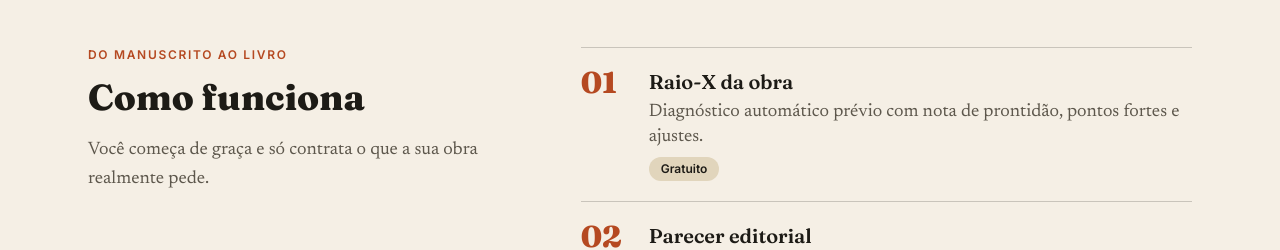
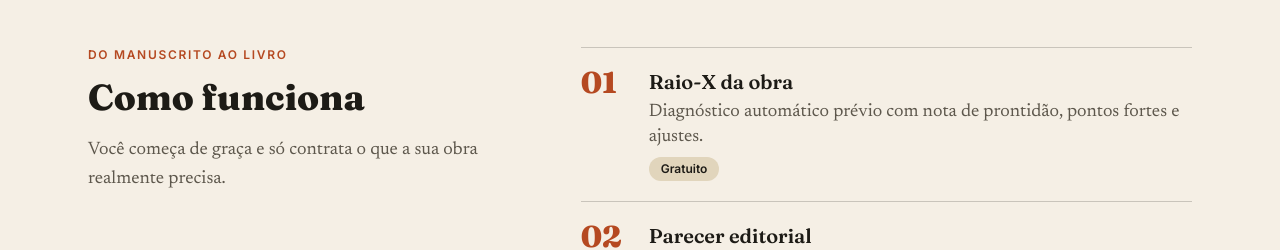
Before and after one commit to adaopaulo-bsb/apo-editora---comunica--o---estrat-gia-tbywd9vvi, a React (Vite) app: page / in a window 1280 px wide. Shown: the part 820-1070 px from the top of the page. Built offline with nearby package versions, Linux system fonts and the light colour scheme.

Commit message:
Auto-commit after full sync (build simulation)

```diff
--- a/src/pages/Home.tsx
+++ b/src/pages/Home.tsx
@@ -304,7 +304,7 @@ export default function Home() {
           <Rotulo>Do manuscrito ao livro</Rotulo>
           <h2 className="mt-3 font-display text-4xl font-extrabold leading-tight">Como funciona</h2>
           <p className="mt-4 font-serif text-lg leading-relaxed text-muted-foreground">
-            Você começa de graça e só contrata o que a sua obra realmente pede.
+            Você começa de graça e só contrata o que a sua obra realmente precisa.
           </p>
         </div>
         <ol className="min-w-0 flex-[1.4] basis-[28rem]">
```
Also changed, not shown: .skip.config.json.
